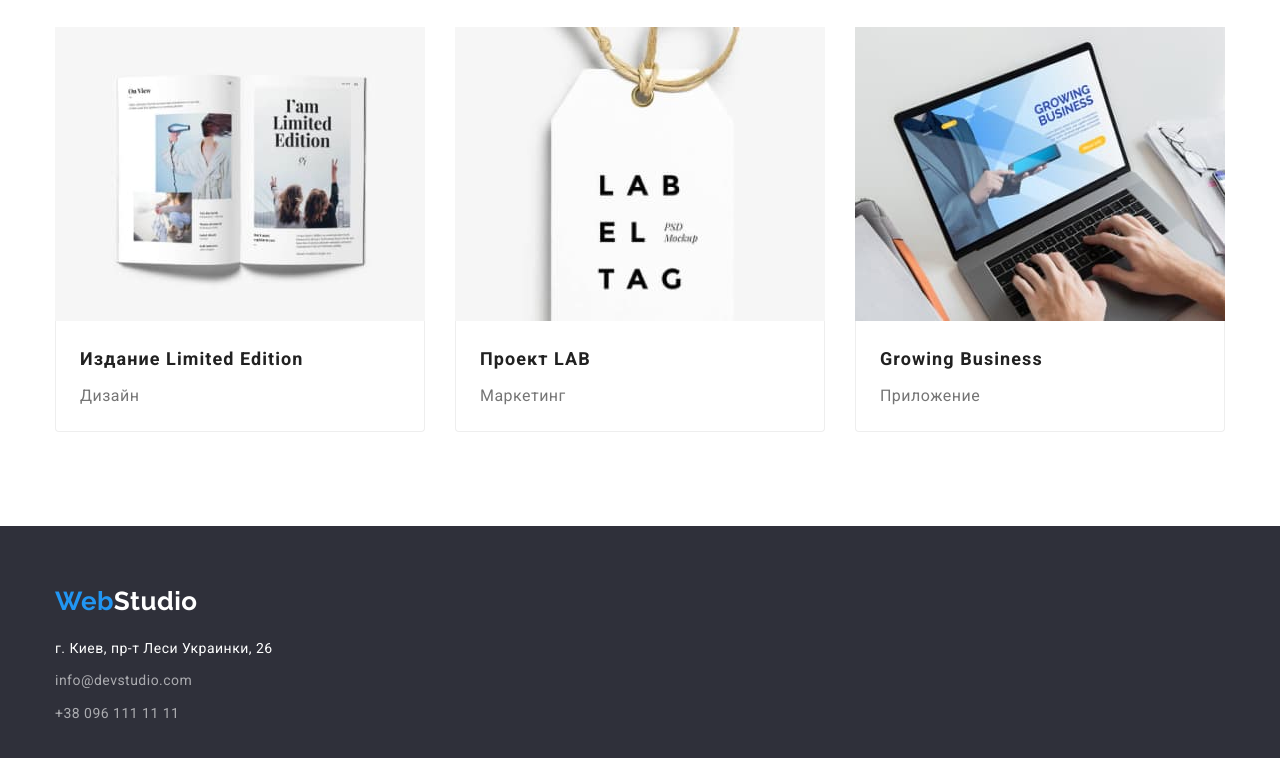
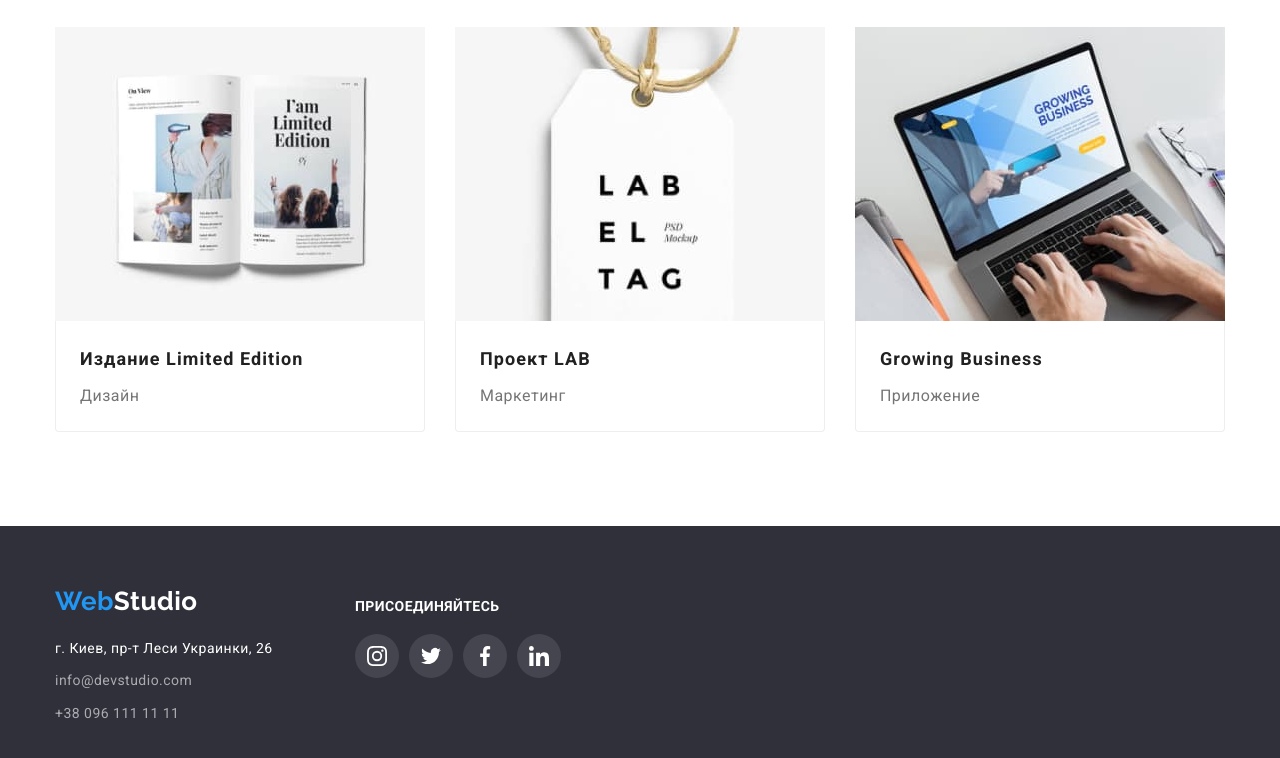
Before and after one commit to patronusv/goit-markup-hw-04, a plain HTML site: page portfolio.html in a window 1280 px wide. Shown: the part 1110-1868 px from the top of the page. Drawn offline with nearby package versions, Linux system fonts and the light colour scheme.

Commit message:
добавляет иконки соц.сетей в футер, тени в портфолио

```diff
--- a/css/styles.css
+++ b/css/styles.css
@@ -347,6 +347,13 @@ body {
   padding-bottom: 60px;
   background-color: var(--dark-bg-color);
 }
+.footer .container {
+  display: flex;
+}
+.footer-address {
+  width: 270px;
+  margin-right: 30px;
+}
 .footer .logo {
   display: block;
   padding-bottom: 20px;
@@ -373,6 +380,41 @@ body {
 .address-item:not(:last-child) {
   margin-bottom: 9px;
 }
+.footer-social {
+  padding-top: 12px;
+}
+.footer-social-text {
+  margin-bottom: 20px;
+  font-weight: 700;
+  font-size: 14px;
+  line-height: 1, 14;
+  letter-spacing: 0.03em;
+  text-transform: uppercase;
+  color: var(--primary-bg-color);
+}
+.footer-social-links {
+  display: flex;
+}
+.footer-social-links-item:not(:last-child) {
+  margin-right: 10px;
+}
+.footer-social-links-link {
+  display: flex;
+  justify-content: center;
+  align-items: center;
+  height: 44px;
+  width: 44px;
+  border-radius: 50%;
+  background-color: rgba(255, 255, 255, 0.1);
+}
+.footer-social-links-link:hover,
+.footer-social-links-link:focus {
+  background-color: var(--accent-color);
+}
+.footer-social-links-icon {
+  fill: var(--primary-bg-color);
+}
+
 /* Портфолио */
 
 .portfolio button {
@@ -409,6 +451,10 @@ body {
   width: calc((100% - 60px) / 3);
   margin-right: 30px;
   margin-bottom: 30px;
+}
+.portfolio-item:hover,
+.portfolio-item:focus {
+  box-shadow: 0px 1px 1px rgba(0, 0, 0, 0.12), 0px 4px 4px rgba(0, 0, 0, 0.06), 1px 4px 6px rgba(0, 0, 0, 0.16);
 }
 .portfolio-item .link {
   display: block;
--- a/portfolio.html
+++ b/portfolio.html
@@ -113,6 +113,7 @@
     <!-- Подвал -->
     <footer class="footer">
       <div class="container">
+        <div class="footer-address">
           <a href="./index.html" class="logo link" aria-label="логотип" lang="en"><span class="accent">Web</span>Studio</a>
           <address class="address">
             <span class="address-text">г. Киев, пр-т Леси Украинки, 26</span>
@@ -122,6 +123,31 @@
             </ul>
           </address>
         </div>
+        <div class="footer-social">
+          <p class="footer-social-text">присоединяйтесь</p>
+          <ul class="footer-social-links list">
+            <li class="footer-social-links-item"><a class="footer-social-links-link" href=""><svg
+                  class="footer-social-links-icon" width="20px" height="20px">
+                  <use href="./images/studio/symbol-defs.svg#instagram"></use>
+                </svg></a></li>
+            <li class="footer-social-links-item"><a class="footer-social-links-link" href=""><svg
+                  class=" footer-social-links-icon" width="20px" height="20px">
+                  <use href="./images/studio/symbol-defs.svg#twitter"></use>
+                </svg>
+              </a></li>
+            <li class="footer-social-links-item"><a class="footer-social-links-link" href=""><svg
+                  class=" footer-social-links-icon" width="20px" height="20px">
+                  <use href="./images/studio/symbol-defs.svg#fb"></use>
+                </svg>
+              </a></li>
+            <li class="footer-social-links-item"><a class="footer-social-links-link" href=""><svg
+                  class=" footer-social-links-icon" width="20px" height="20px">
+                  <use href="./images/studio/symbol-defs.svg#linkedin"></use>
+                </svg>
+              </a></li>
+          </ul>
+        </div>
+      </div>
     </footer>
   </body>
 </html>
```
Also changed, not shown: index.html (+25 -0 lines). Lines whose indentation alone changed are shown as unchanged.
